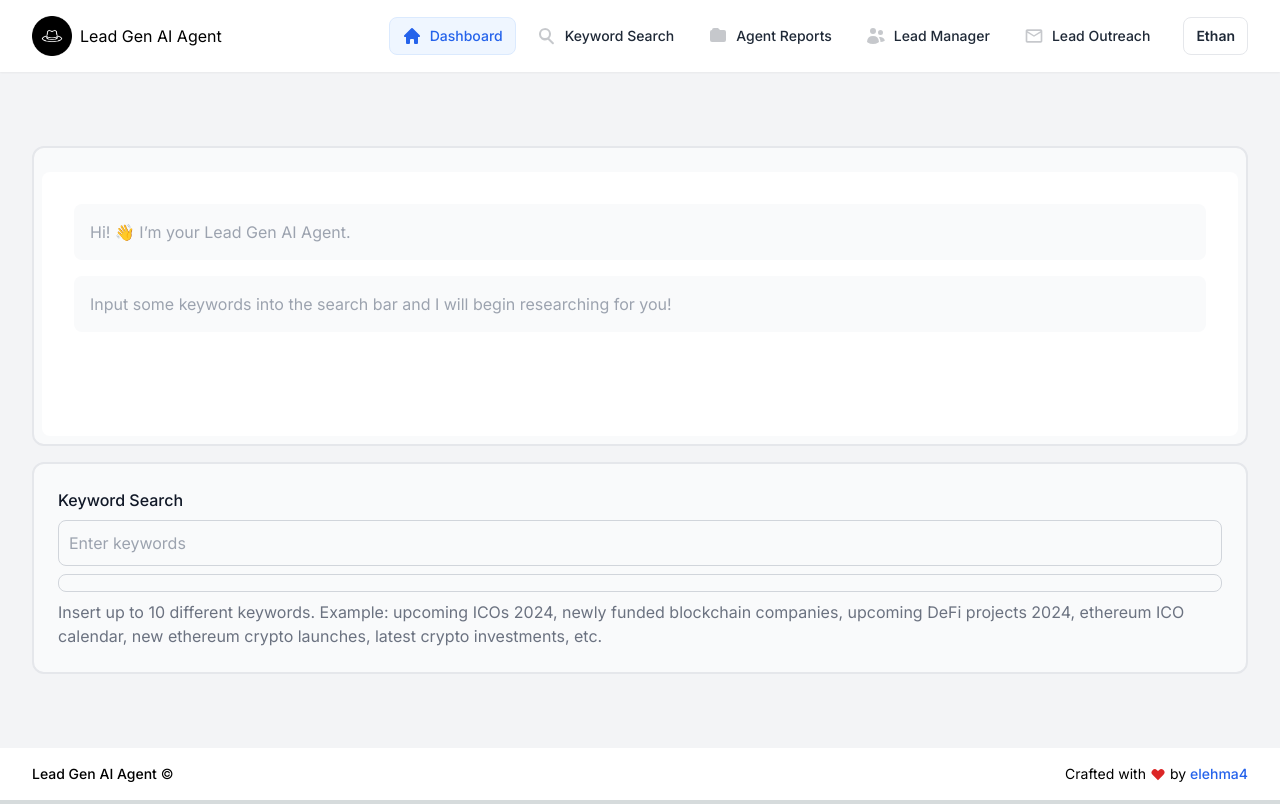
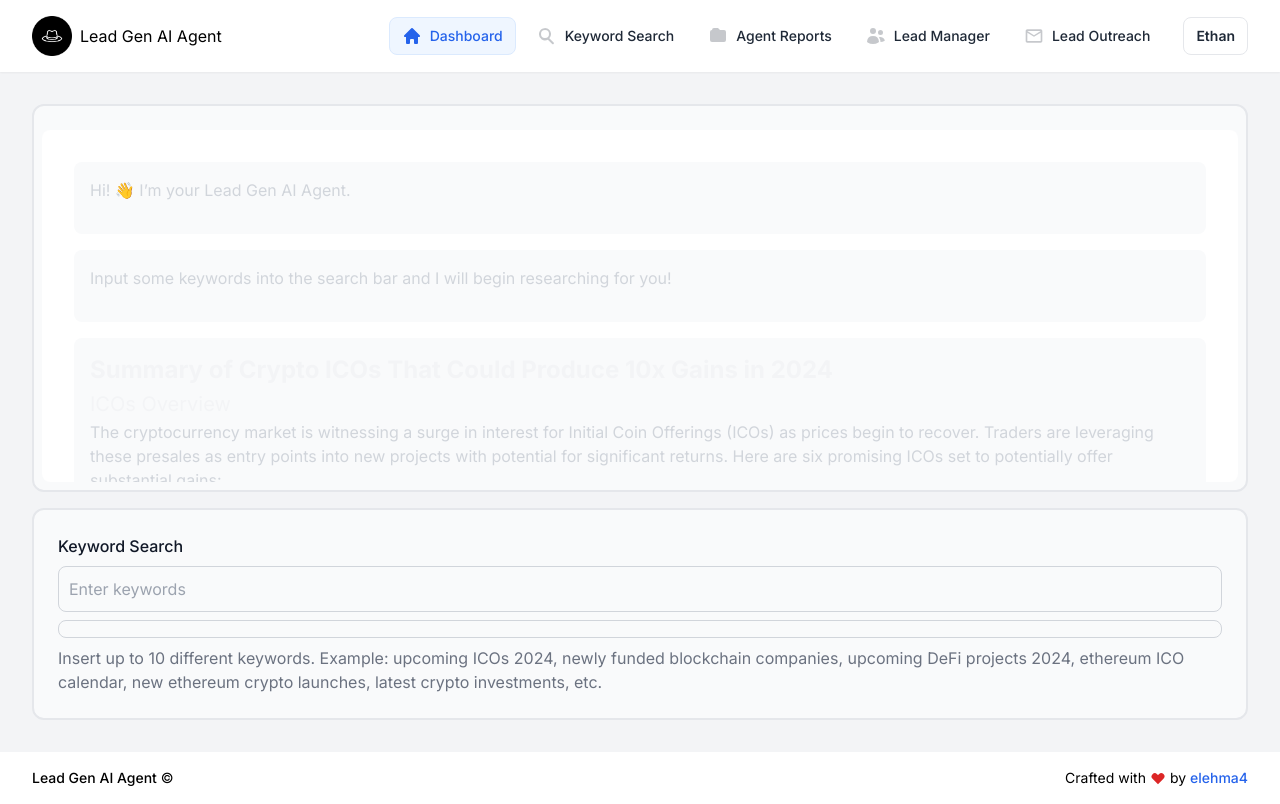
Before and after one commit to elehma4/lead-gen-ai-agent, a Next.js app: page /search in a window 1280 px wide. Built offline with nearby package versions, Linux system fonts and the light colour scheme; what markdown-it-abbr, markdown-it-anchor, markdown-it-attrs, markdown-it-container would draw is missing.

Commit message:
styles: md response

```diff
--- a/src/app/search/page.tsx
+++ b/src/app/search/page.tsx
@@ -11,7 +11,7 @@ export default function Search () {
   const [responses, setResponses] = useState<string[]>([
     "Hi! 👋 I'm your Lead Gen AI Agent.",
     "Input some keywords into the search bar and I will begin researching for you!",
-    // mockData
+    mockData
   ]);
 
   return (
--- a/src/styles/markdown.css
+++ b/src/styles/markdown.css
@@ -1,21 +1,26 @@
 /* markdown.css */
 
 .markdown h1 {
-    font-size: 2.25rem;
+    font-size: 2rem;
     font-weight: bold;
-    line-height: 2.5rem;
+    line-height: 2.25rem;
+    margin-bottom: 4px;
 }
 
 .markdown h2 {
-    font-size: 1.875rem;
+    font-size: 1.5rem;
     font-weight: bold;
-    line-height: 2.25rem;
+    line-height: 2rem;
+    color: #f3f4f6;
+    margin-bottom: 4px;
 }
 
 .markdown h3 {
-    font-size: 1.5rem;
+    font-size: 1.25rem;
     font-weight: semi-bold;
-    line-height: 2rem;
+    line-height: 1.75rem;
+    color: #f3f4f6;
+    margin-bottom: 2px;
 }
 
 .markdown a {
@@ -23,9 +28,15 @@
     text-decoration: underline;
 }
 
+.markdown p {
+    margin-bottom: 1rem;
+    color: #d1d5db;
+}
+
 .markdown ul {
     list-style-type: disc;
     padding-left: 1.25rem;
+    color:#d1d5db;
 }
 
 .markdown ol {
```
